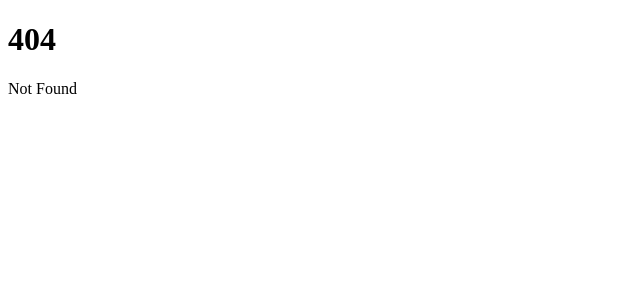
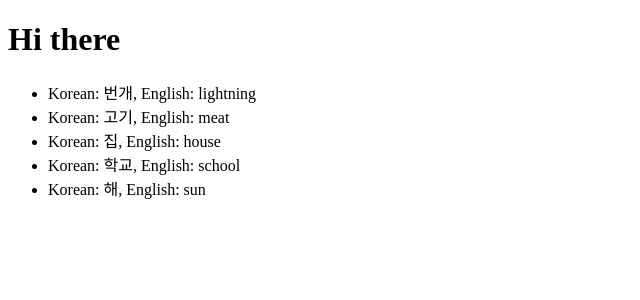
Before and after one commit to BryanHogan/gametolearnkorean, a SvelteKit app: page / in a window 1280 px wide. Before the commit this address had no page. Shown: the top 300 px of the page, without its empty margins (0-640 px from the left). Built offline with nearby package versions, Linux system fonts and the light colour scheme.

Commit message:
building new page

```diff
--- /dev/null
+++ b/src/routes/+page.svelte
@@ -0,0 +1,32 @@
+<script>
+    import words from "$lib/data/words.json";
+
+    let activeWords = $state(1);
+    let pairAmount = $state(5);
+    let selectedPairs = $state([]);
+
+    const shuffledWords = (array) => {
+        return array
+          .sort(() => Math.random() - 0.5);
+    }
+
+    let initializeRound = () => {
+        selectedPairs = shuffledWords(words).slice(0, pairAmount);
+    };
+
+    initializeRound();
+</script>
+
+<div>
+    <h1>Hi there</h1>
+    <ul>
+        {#each selectedPairs as pair}
+            <li>
+                Korean: {pair.korean}, English: {pair.english}
+            </li>
+        {/each}
+    </ul>
+</div>
+
+<style>
+</style>
--- a/tsconfig.json
+++ b/tsconfig.json
@@ -8,7 +8,7 @@
 		"resolveJsonModule": true,
 		"skipLibCheck": true,
 		"sourceMap": true,
-		"strict": true,
+		"strict": false,
 		"moduleResolution": "bundler"
 	}
 	// Path aliases are handled by https://svelte.dev/docs/kit/configuration#alias
```
